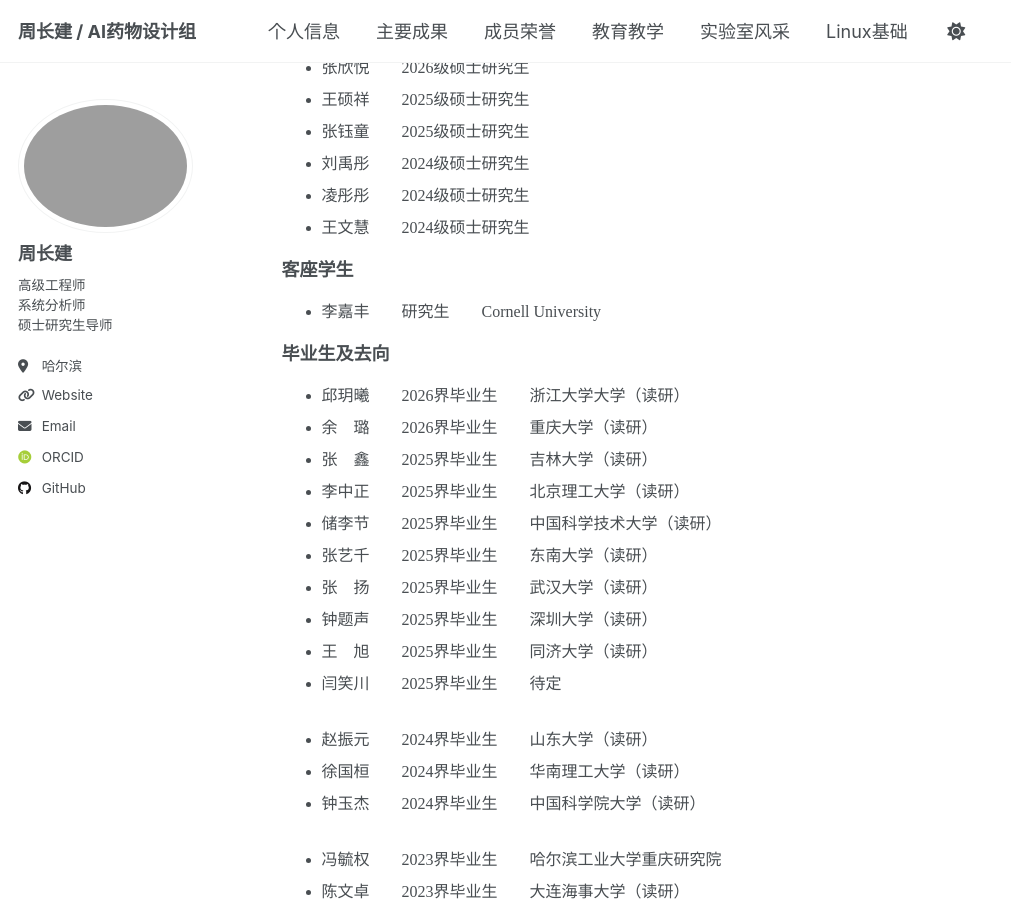
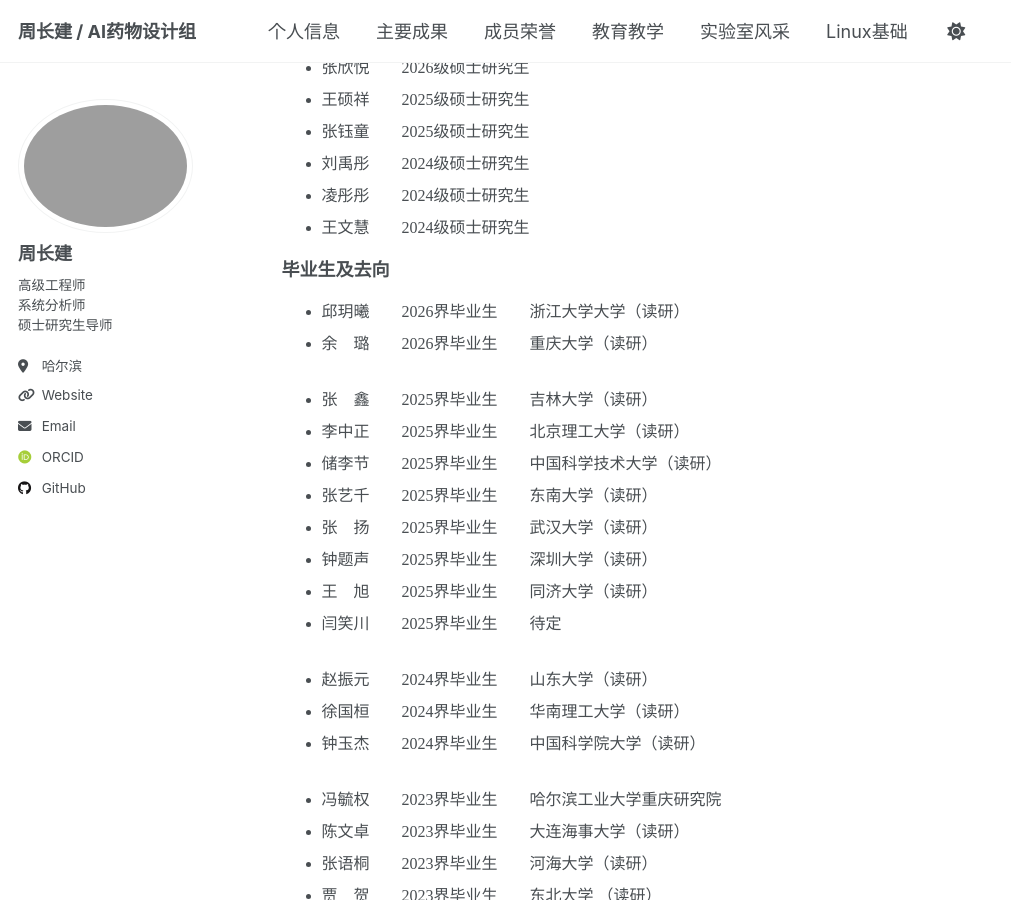
Before and after one commit to HPC-NEAU/zhoucj, a Jekyll site: the page built from _pages/teaching.md, in a window 1280 px wide and 900 px high, scrolled down 609 px. Shown: the whole window, without its empty margins (0-1011 px from the left). Built offline with Jekyll 4.4.1, drawn with Linux system fonts in a browser that asks for light colours; some web fonts are replaced.

Commit message:
Update teaching.md

```diff
--- a/_pages/teaching.md
+++ b/_pages/teaching.md
@@ -41,16 +41,11 @@ redirect_from:
 	<li>王文慧&emsp;&emsp;2024级硕士研究生</li>
 </ul>
 
-	 <font face="微软雅黑" size=4><b>客座学生</b></font>
-<ul>
-	<li>李嘉丰&emsp;&emsp;研究生&emsp;&emsp;Cornell University</li>
-</ul>
-
 		<font face="微软雅黑" size=4><b>毕业生及去向</b></font>
-
 <ul>
 	<li>邱玥曦&emsp;&emsp;2026界毕业生&emsp;&emsp;浙江大学大学（读研）</li>
 	<li>余&emsp;璐&emsp;&emsp;2026界毕业生&emsp;&emsp;重庆大学（读研）</li>
+	<br>
 	<li>张&emsp;鑫&emsp;&emsp;2025界毕业生&emsp;&emsp;吉林大学（读研）</li>
 	<li>李中正&emsp;&emsp;2025界毕业生&emsp;&emsp;北京理工大学（读研）</li>
 	<li>储李节&emsp;&emsp;2025界毕业生&emsp;&emsp;中国科学技术大学（读研）</li>
```
